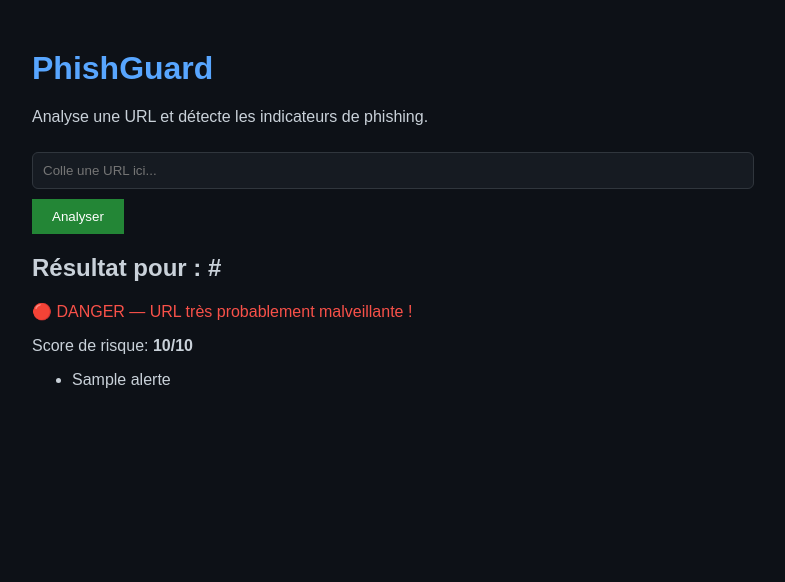
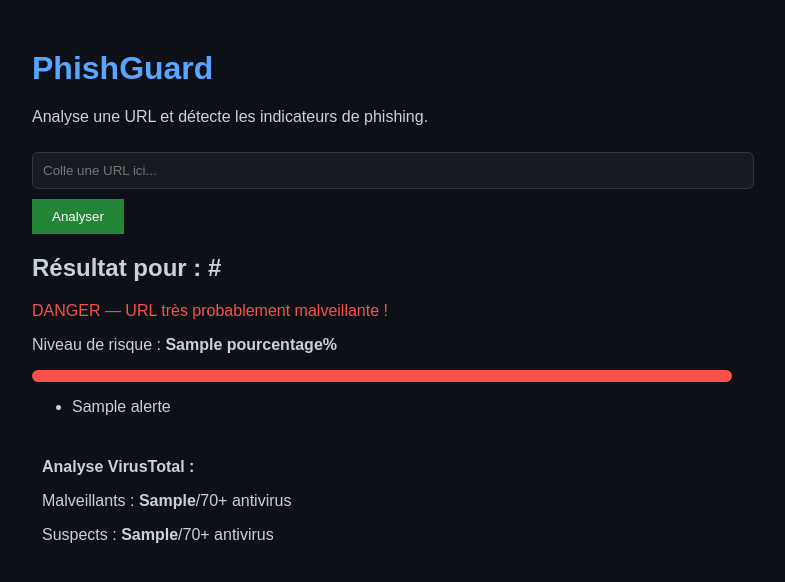
Before and after one commit to cyber-yosr/phishguard, a Flask app: template templates/index.html in a window 1280 px wide. Shown: the top 582 px of the page, without its empty margins (258-1043 px from the left). Run offline with Flask 3, Linux system fonts and the light colour scheme; the template is opened without the code that fills it: most values are stand-ins (such as "Sample title", 1, 10 or a date in 2020).

Commit message:
feat: version finale

```diff
--- a/app.py
+++ b/app.py
@@ -1,18 +1,38 @@
 from flask import Flask, render_template, request
 from phishguard import analyser_url
+from vt_checker import verifier_url_virustotal
 
 app = Flask(__name__)
 
 @app.route("/", methods=["GET", "POST"])
 def index():
     resultat = None
+    url = ""
+    score = 0
+    alertes = []
+    malveillants = None
+    suspects = None
+    pourcentage = 0
     if request.method == "POST":
         url = request.form["url"]
         score, alertes = analyser_url(url)
+        #Verification VirusTotal
+        malveillants, suspects = verifier_url_virustotal(url)
+        if malveillants is not None:
+            if malveillants > 0 :
+                score += malveillants
+                alertes.append(f"VirusTotal : {malveillants} antivirus ont détecté cette URL comme malveillante !")
+            if suspects > 0:
+                alertes.append(f"VirusTotal : {suspects} antivirus trouvent que cette adresse est suspecte!")
+            pourcentage = min(round((score / 20) * 100), 100)
+
         resultat = {
             "url" : url,
             "score" : score,
-            "alertes" : alertes
+            "alertes" : alertes,
+            "vt_malveillants" : malveillants,
+            "vt_suspects" : suspects,
+            "pourcentage" : pourcentage
         }
     return render_template("index.html", resultat=resultat)
 
--- a/templates/index.html
+++ b/templates/index.html
@@ -45,16 +45,26 @@
         <h2> Résultat pour : {{ resultat.url }}</h2>
 
         {% if resultat.score == 0 %}
-            <p class="safe">✅ URL propre — aucun indicateur suspect</p>
+            <p class="safe"> URL propre — aucun indicateur suspect</p>
         {% elif resultat.score <= 3 %}
-            <p class="warning">🟡 Risque modéré — à vérifier</p>
+            <p class="warning"> Risque modéré — à vérifier</p>
         {% elif resultat.score <= 6 %}
-            <p class="warning">🟠 Risque élevé — méfiance !</p>
+            <p class="warning"> Risque élevé — méfiance !</p>
         {% else %}
-            <p class="danger">🔴 DANGER — URL très probablement malveillante !</p>
+            <p class="danger"> DANGER — URL très probablement malveillante !</p>
         {% endif %}
 
-        <p> Score de risque: <strong>{{ resultat.score}}/10</strong></p>
+        <p>Niveau de risque : <strong>{{ resultat.pourcentage }}%</strong></p>
+        <div style="background:#0d1117; border-radius:6px; height:12px; margin:8px 0;">
+            <div style="background:
+                {% if resultat.pourcentage < 30 %}#3fb950
+                {% elif resultat.pourcentage < 60 %}#d29922
+                {% else %}#f85149{% endif %};
+                width:{{ resultat.pourcentage }}%;
+                height:12px;
+                border-radius:6px;">
+            </div>
+        </div>
 
         {% if resultat.alertes %}
         <ul>
@@ -63,6 +73,13 @@
             {% endfor %}
         </ul>
         {% endif %}
+        {% if resultat.vt_malveillants is not none %}
+        <div style="margin-top: 15px; padding: 10px; background: #0d1117; border-radius: 6px;">
+            <p><strong>Analyse VirusTotal :</strong></p>
+            <p>Malveillants : <strong>{{ resultat.vt_malveillants }}</strong>/70+ antivirus</p>
+            <p> Suspects : <strong>{{ resultat.vt_suspects }}</strong>/70+ antivirus</p>
+        </div>
+        {% endif %}
     </div>
     {% endif %}
 
--- /dev/null
+++ b/vt_checker.py
@@ -0,0 +1,26 @@
+import requests
+import base64
+
+API_KEY = "ac17e126654f7871b35d1c4d64817c0a1ad8a34e5ff1384ab4e3a1cc3f609037"
+
+def verifier_url_virustotal(url):
+    #Encoder l'URL en base 64
+    url_id = base64.urlsafe_b64encode(url.encode()).decode().strip("=")
+
+    #Envoyer la requete a VirusTotal
+    headers = {
+        "x-apikey" : API_KEY
+    }
+    response = requests.get(
+        f"https://www.virustotal.com/api/v3/urls/{url_id}",
+        headers=headers
+    )
+
+    if response.status_code == 200:
+        data = response.json()
+        stats = data["data"]["attributes"]["last_analysis_stats"]
+        malveillants = stats["malicious"]
+        suspects = stats["suspicious"]
+        return malveillants, suspects
+    else:
+        return None, None
```
